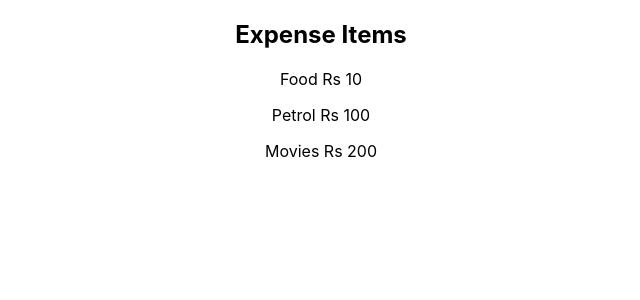
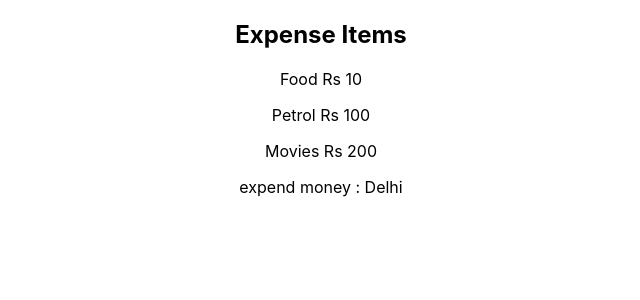
Before and after one commit to Ritikadhangar910/reactsharp, a React (Create React App) app: page / in a window 1280 px wide. Shown: the top 300 px of the page, without its empty margins (319-959 px from the left). Built offline with nearby package versions, Linux system fonts and the light colour scheme.

Commit message:
pass expense as an prop

```diff
--- a/src/App.js
+++ b/src/App.js
@@ -1,10 +1,10 @@
-import logo from "./logo.svg";
 import "./App.css";
 import ExpenseItem from "./components/ExpenseItem";
 function App() {
+  const expenselocation = "Delhi";
   return (
     <div className="App">
-      <ExpenseItem />
+      <ExpenseItem city={expenselocation} />
     </div>
   );
 }
--- a/src/components/ExpenseItem.js
+++ b/src/components/ExpenseItem.js
@@ -1,10 +1,11 @@
-function ExpenseItem() {
+function ExpenseItem(props) {
   return (
     <>
       <h2>Expense Items</h2>
       <p>Food Rs 10</p>
       <p>Petrol Rs 100</p>
       <p>Movies Rs 200</p>
+      <p>expend money : {props.city}</p>
     </>
   );
 }
```
